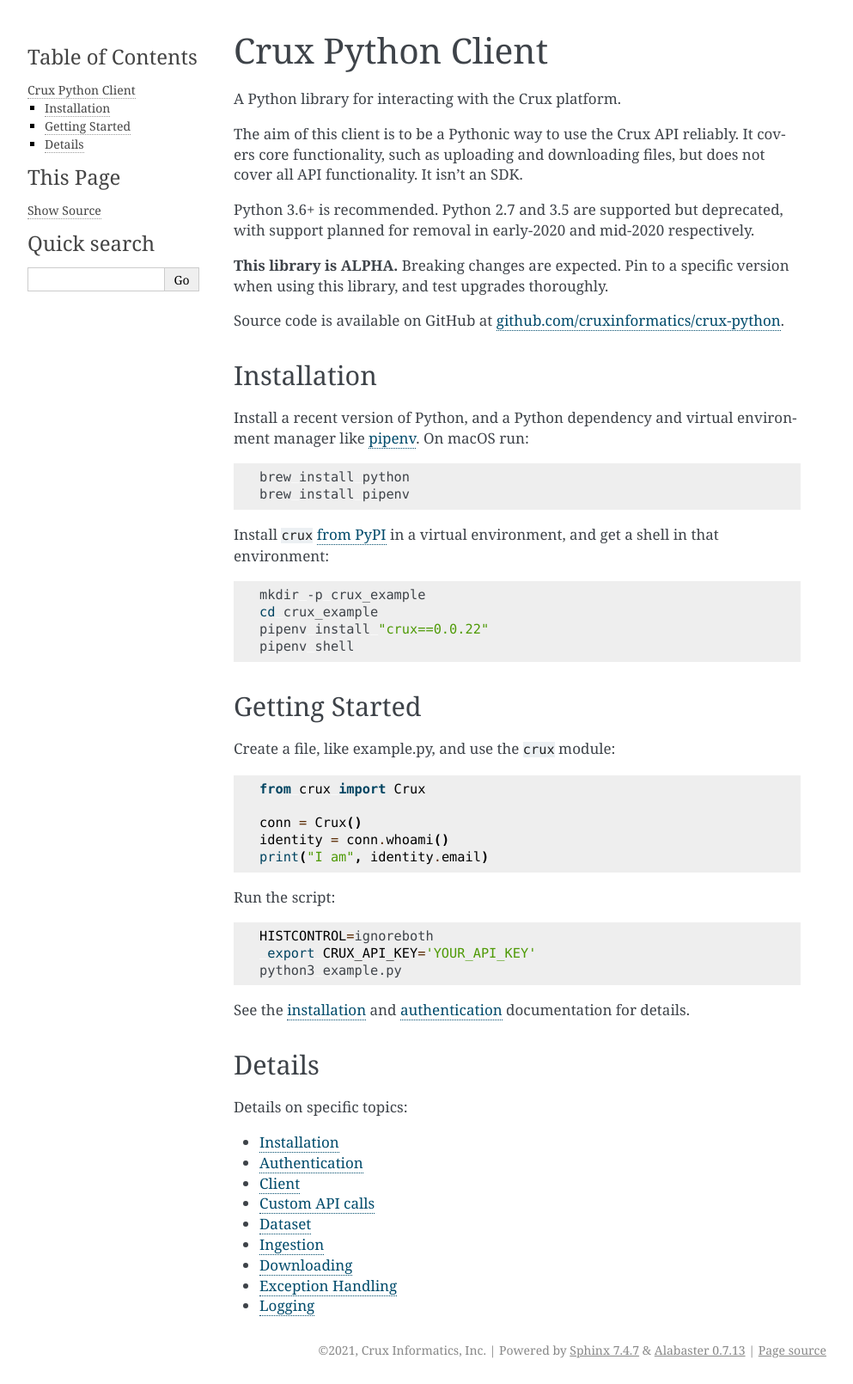
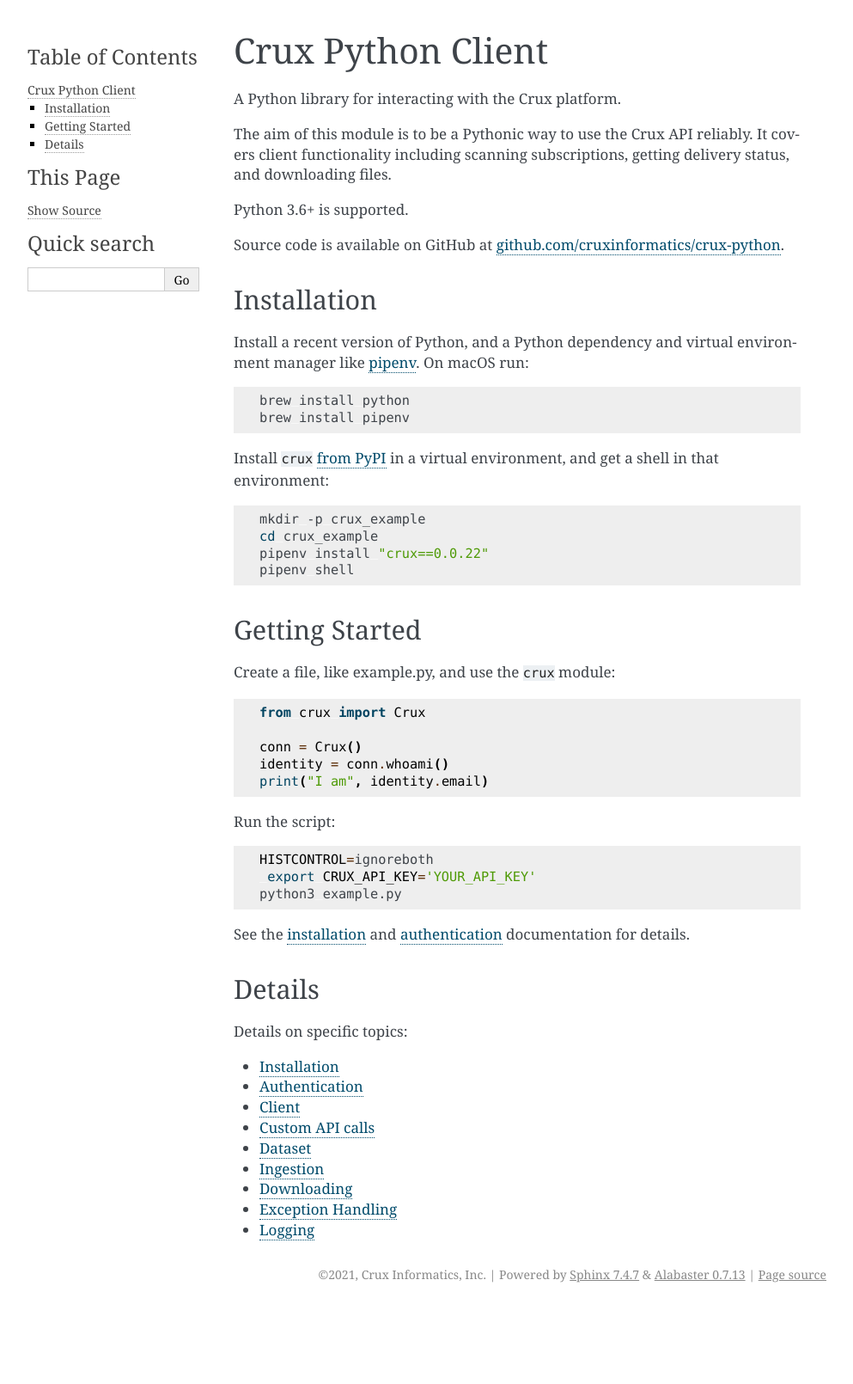
Before and after one commit to cruxinformatics/crux-python, a Sphinx documentation site: the page built from docs/index.md, in a window 1280 px wide. Shown: the whole page at 86% size, without its empty margins (148-1141 px from the left). Built offline with Sphinx 7.4.7, drawn with Linux system fonts in a browser that asks for light colours; pages that are not in the unit, such as notebooks, are missing from menus; after the commit the page ends 1522 px from its top, so only the background shows below that.

Commit message:
checkpoint

```diff
--- a/docs/index.md
+++ b/docs/index.md
@@ -2,11 +2,9 @@
 
 A Python library for interacting with the Crux platform.
 
-The aim of this client is to be a Pythonic way to use the Crux API reliably. It covers core functionality, such as uploading and downloading files, but does not cover all API functionality. It isn't an SDK.
+The aim of this module is to be a Pythonic way to use the Crux API reliably. It covers client functionality including scanning subscriptions, getting delivery status, and downloading files.
 
-Python 3.6+ is recommended. Python 2.7 and 3.5 are supported but deprecated, with support planned for removal in early-2020 and mid-2020 respectively.
-
-**This library is ALPHA.** Breaking changes are expected. Pin to a specific version when using this library, and test upgrades thoroughly.
+Python 3.6+ is supported.
 
 Source code is available on GitHub at [github.com/cruxinformatics/crux-python](https://github.com/cruxinformatics/crux-python).
 
```
